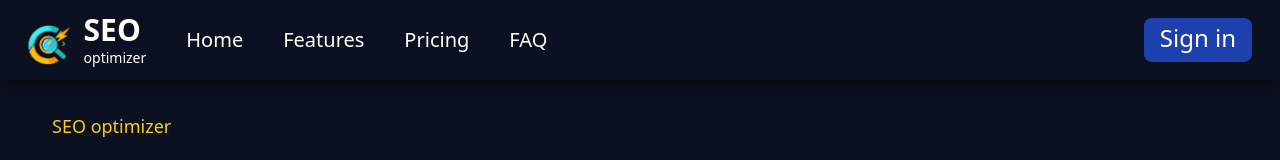
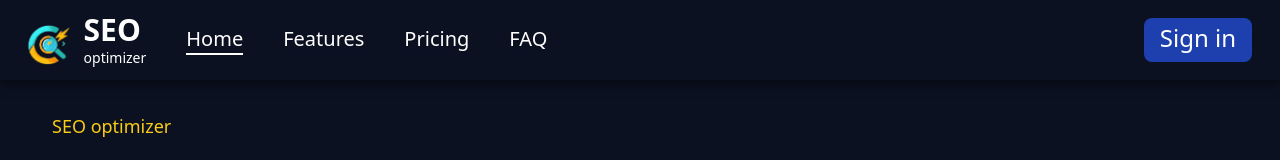
Before and after one commit to parjan935/SEO, a React (Vite) app in the folder my-project/: page / in a window 1280 px wide. Shown: the top 160 px of the page. Built offline with nearby package versions, Linux system fonts and the light colour scheme.

Commit message:
PoraPuka

```diff
--- a/my-project/src/App.jsx
+++ b/my-project/src/App.jsx
@@ -8,7 +8,6 @@ import Faq from "./Compnonets/Faq";
 import Features from "./Compnonets/Features";
 import Copy from "./Compnonets/Copy";
 import Profile from "./Compnonets/Profile";
-import Sample from "./Compnonets/QandA";
 
 export default function App() {
   return (
@@ -19,7 +18,7 @@ export default function App() {
           <Route path="/profile" element={<Profile />}></Route>
           <Route path="/signup" element={<SignUp />}></Route>
           <Route path="/signin" element={<SignIn />}></Route>
-          <Route path="/price" element={<Pricing />}></Route>
+          <Route path="/pricing" element={<Pricing />}></Route>
           <Route path="/faq" element={<Faq />}></Route>
           <Route path="/features" element={<Features />}></Route>
           <Route path="/main" element={<Main />}></Route>
--- a/my-project/src/Compnonets/Dashboard.jsx
+++ b/my-project/src/Compnonets/Dashboard.jsx
@@ -6,6 +6,10 @@ import { Link } from "react-router-dom";
 import { useNavigate } from "react-router-dom";
 import Navbar from "./Navbar";
 import Footer from "./Footer";
+
+import { ToastContainer, toast } from "react-toastify";
+import "react-toastify/dist/ReactToastify.css";
+
 
 const TOKEN_EXPIRY_TIME = 60 * 60 * 1000;
 
@@ -16,8 +20,12 @@ function Dashboard() {
     if (token) {
       navigate("/main");
     } else {
-      alert("Please Login to Access it..\nLogin now ");
-      navigate("/signin");
+      // alert("Please Login to Access it..\nLogin now ");
+      toast.success("Please Login to Access it..\nLogin now ", {
+        position: toast.POSITION.TOP_CENTER,
+        autoClose: 1000,
+      });
+      // navigate("/signin");
     }
   };
 
@@ -93,6 +101,7 @@ function Dashboard() {
         </div>
         <Footer />
       </div>
+      <ToastContainer />
     </>
   );
 }
--- a/my-project/src/Compnonets/Navbar.jsx
+++ b/my-project/src/Compnonets/Navbar.jsx
@@ -1,7 +1,6 @@
 import React, { useState } from "react";
-import { Link } from "react-router-dom";
+import { Link, NavLink } from "react-router-dom";
 import logo from "../assets/LOGO.jpg";
-// import logo from "../assets/SEO_logo.jpg";
 import SignIn from "./SignIn";
 
 const Navbar = ({ option }) => {
@@ -9,16 +8,21 @@ const Navbar = ({ option }) => {
   const [menu, setmenu] = useState(false);
 
   const openMenu = () => {
-    setmenu(!menu)
+    setmenu(!menu);
   };
 
   return (
     <>
-      <nav className="bg-darkNavy fixed top-0 left-0 right-0 flex py-3 flex-row justify-between
-      items-center z-10 shadow-[0px_4px_10px_rgba(0,0,0,0.5)]">
+      <nav
+        className="bg-darkNavy fixed top-0 left-0 right-0 flex py-3 flex-row justify-between
+      items-center z-10 shadow-[0px_4px_10px_rgba(0,0,0,0.5)]"
+      >
         <div className="flex space-x-5 md:space-x-0 items-center pl-4">
           <div className="text-white md:hidden ">
-            <i onClick={openMenu} className="fa-solid fa-bars fa-2x cursor-pointer"></i>
+            <i
+              onClick={openMenu}
+              className="fa-solid fa-bars fa-2x cursor-pointer"
+            ></i>
           </div>
           <div className="flex flex-row items-center ">
             <img
@@ -32,42 +36,71 @@ const Navbar = ({ option }) => {
             </div>
           </div>
           <ul className="hidden md:flex">
-            <Link to="/">
-              <div className="text-white text-xl font-medium ml-10 hover:text-gray-400">
+            <NavLink
+              to="/"
+              className={({ isActive }) =>
+                isActive
+                  ? "text-white text-xl font-medium ml-10 hover:text-gray-400  border-b-2 border-white"
+                  : "text-white text-xl font-medium ml-10 hover:text-gray-400 border-b-2 border-b-navy2  "
+              }
+            >
               Home
-              </div>
-            </Link>
-            <Link to="/features">
-              <div className="text-white text-xl font-medium ml-10 hover:text-gray-400 ">
+            </NavLink>
+            <NavLink
+              to="/features"
+              className={({ isActive }) =>
+                isActive
+                  ? "text-white text-xl font-medium ml-10 hover:text-gray-400  border-b-2 border-white"
+                  : "text-white text-xl font-medium ml-10 hover:text-gray-400 border-b-2 border-b-navy2 "
+              }
+            >
               Features
-              </div>
-            </Link>
-            <Link to="/price">
-              <div className="text-white text-xl font-medium ml-10 hover:text-gray-400 ">
+            </NavLink>
+            <NavLink
+              to="/pricing"
+              className={({ isActive }) =>
+                isActive
+                  ? "text-white text-xl font-medium ml-10 hover:text-gray-400  border-b-2 border-white"
+                  : "text-white text-xl font-medium ml-10 hover:text-gray-400 border-b-2 border-b-navy2 "
+              }
+            >
               Pricing
-              </div>
-            </Link>
-            <Link to="/faq">
-              <div className="text-white font-medium text-xl ml-10 hover:text-gray-400 ">
+            </NavLink>
+            <NavLink
+              to="/faq"
+              className={({ isActive }) =>
+                isActive
+                  ? "text-white text-xl font-medium ml-10 hover:text-gray-400  border-b-2 border-white"
+                  : "text-white text-xl font-medium ml-10 hover:text-gray-400 border-b-2 border-b-navy2"
+              }
+            >
               FAQ
-              </div>
-            </Link>
+            </NavLink>
           </ul>
         </div>
-        {localStorage.getItem('Token')!=null ?
+        {localStorage.getItem("Token") != null ? (
           <Link to="/profile">
             <i className="fa-solid fa-user fa-2xl bg-white p-5 px-2 rounded-full hover:bg-gray-300 mr-5"></i>
-        </Link> :
+          </Link>
+        ) : (
           <Link to={option == "signin" ? "/signup" : "/signin"}>
-          <div className=" text-white bg-blue-800 rounded-lg px-4 py-1 pb-2 font-medium
-          text-2xl mx-7 hover:bg-blue-500">
+            <div
+              className=" text-white bg-blue-800 rounded-lg px-4 py-1 pb-2 font-medium
+          text-2xl mx-7 hover:bg-blue-500"
+            >
               {option == "signin" ? "Sign up" : "Sign in"}
             </div>
           </Link>
-          }
+        )}
       </nav>
       {/* menu */}
-      <div className={` ${menu ? "mt-20" :"mt-0"} ${menu ? `max-h-[1000px]` : `max-h-0`} ${menu || (option=="signin" || option=="signup") ? "mt-0":"mt-20" }  overflow-hidden bg-gray-500  duration-1000 ease-in-out`}>
+      <div
+        className={` ${menu ? "mt-20" : "mt-0"} ${
+          menu ? `max-h-[1000px]` : `max-h-0`
+        } ${
+          menu || option == "signin" || option == "signup" ? "mt-0" : "mt-20"
+        }  overflow-hidden bg-gray-500  duration-1000 ease-in-out`}
+      >
         <Link to="/">
           <div className="text-white text-xl font-medium pl-10 py-1 hover:bg-gray-400 ">
             Home
--- /dev/null
+++ b/package.json
@@ -0,0 +1,5 @@
+{
+  "dependencies": {
+    "react-toastify": "^10.0.6"
+  }
+}
```
Also changed, not shown: 2 other files (tests, documents, lock files or other folders). Lines whose indentation alone changed are shown as unchanged.
